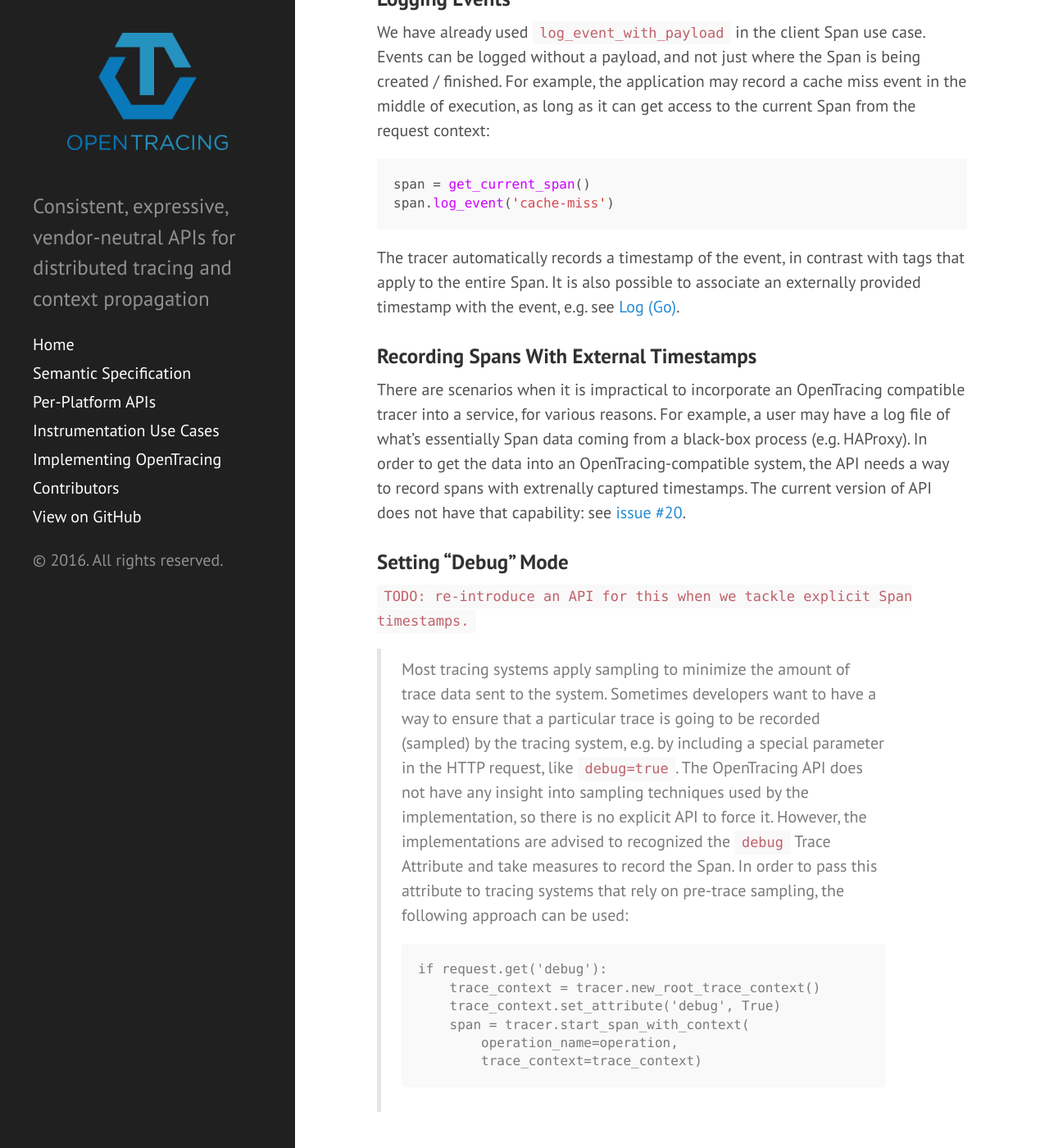
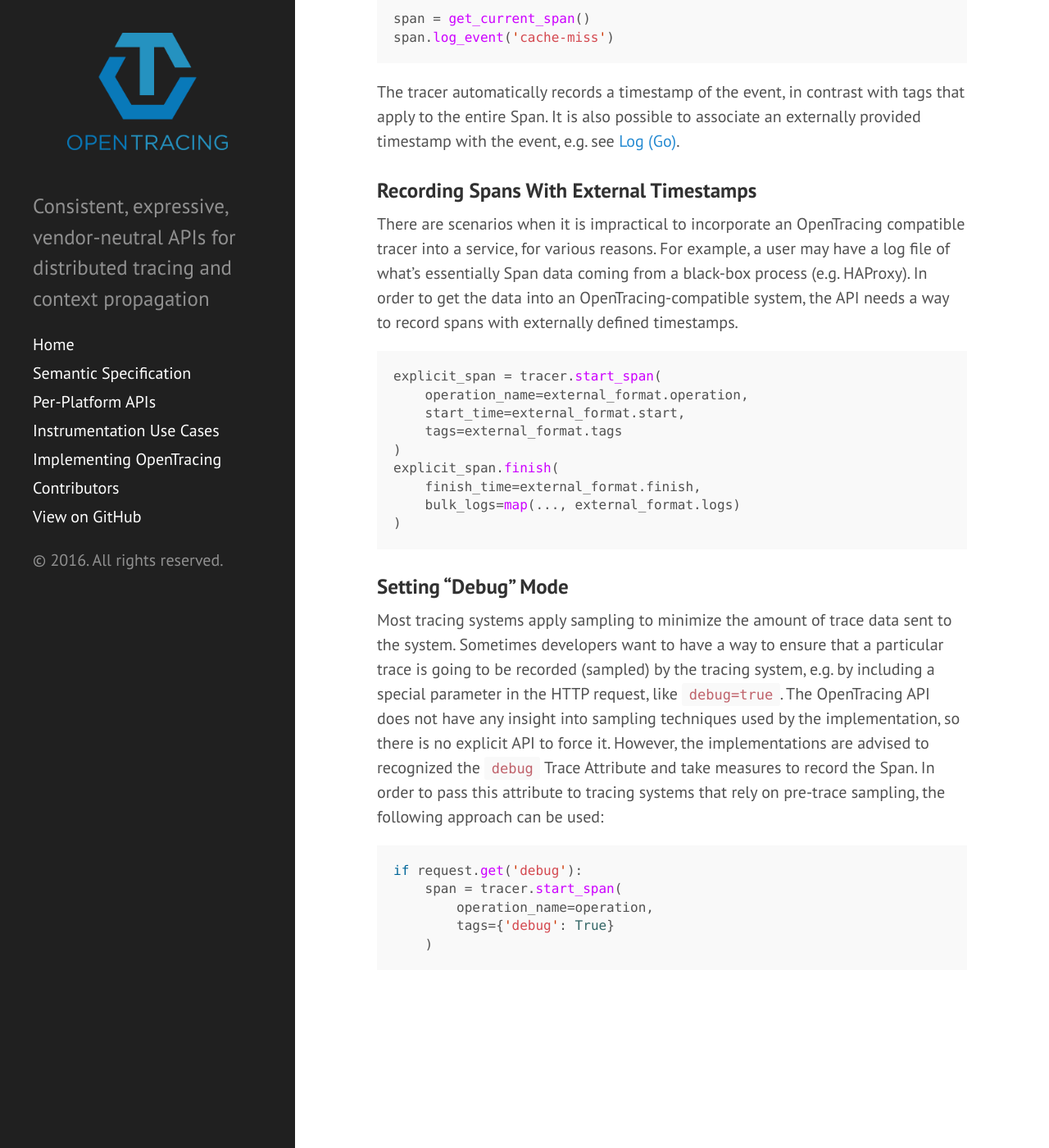
Before and after one commit to opentracing/opentracing.io, a Jekyll site: the page built from use-cases.md, in a window 1280 px wide and 1400 px high, scrolled down 7822 px. Shown: the whole window at 82% size. Built offline with Jekyll 4.4.1, drawn with Linux system fonts in a browser that asks for light colours; some of the changed text lies outside the part shown.

Commit message:
update use-cases per the latest Go changes / spec.md

```diff
--- a/use-cases.md
+++ b/use-cases.md
@@ -11,23 +11,23 @@
 OpenTracing is a thin standardization layer that sits between application/library code and various systems that consume tracing and causality data. Here is a diagram:
 
 ~~~
-  +-------------+   +---------+   +----------+  +------------+
-  | Application |   | Library |   |   OSS    |  |  RPC/IPC   |
-  |    Code     |   |  Code   |   | Services |  | Frameworks |
-  +-------------+   +---------+   +----------+  +------------+
-         |               |              |             |
-         |               |              |             |
-         v               v              v             v
-      +-------------------------------------------------------+
-      | · · · · · · · · OpenTracing · · · · · · · · · · · · · |
-      +-------------------------------------------------------+
-         |                |                 |                |
-         |                |                 |                |
-         v                v                 v                v
-   +-----------+   +-------------+   +-------------+   +-----------+
-   |  Tracing  |   |   Logging   |   |   Metrics   |   |  Tracing  |
-   | System A  |   | Framework B |   | Framework C |   | System D  |
-   +-----------+   +-------------+   +-------------+   +-----------+
+   +-------------+  +---------+  +----------+  +------------+
+   | Application |  | Library |  |   OSS    |  |  RPC/IPC   |
+   |    Code     |  |  Code   |  | Services |  | Frameworks |
+   +-------------+  +---------+  +----------+  +------------+
+          |              |             |             |
+          |              |             |             |
+          v              v             v             v
+     +-----------------------------------------------------+
+     | · · · · · · · · · · OpenTracing · · · · · · · · · · |
+     +-----------------------------------------------------+
+       |               |                |               |
+       |               |                |               |
+       v               v                v               v
+ +-----------+  +-------------+  +-------------+  +-----------+
+ |  Tracing  |  |   Logging   |  |   Metrics   |  |  Tracing  |
+ | System A  |  | Framework B |  | Framework C |  | System D  |
+ +-----------+  +-------------+  +-------------+  +-----------+
 ~~~
 
 **Application Code**: Developers writing application code can use OpenTracing to describe causality, demarcate control flow, and add fine-grained logging information along the way.
@@ -95,10 +95,10 @@
 Let's assume that we have an HTTP server, and the Span is propagated from the client via HTTP headers, accessible via `request.headers`:
 
 {% highlight python %}
-span = tracer.join_trace_from_text(
+extractor = tracer.extractor(opentracing.HTTP_HEADER_FORMAT)
+span = extractor.join_trace(
     operation_name=operation,
-    context_snapshot=request.headers,
-    trace_attributes=request.headers
+    carrier=request.headers
 )
 {% endhighlight %}
 
@@ -111,10 +111,10 @@
 The `span` object above can be `None` if the Tracer did not find relevant headers in the incoming request: presumably because the client did not send them. In this case the server needs to start a brand new trace.
 
 {% highlight python %}
-span = tracer.join_trace_from_text(
+extractor = tracer.extractor(opentracing.HTTP_HEADER_FORMAT)
+span = extractor.join_trace(
     operation_name=operation,
-    context_snapshot=request.headers,
-    trace_attributes=request.headers
+    carrier=request.headers
 )
 if span is None:
     span = tracer.start_trace(operation_name=operation)
@@ -170,26 +170,21 @@
     # retrieve current span from propagated request context
     parent_span = get_current_span()
 
-    # start a new child span or a brand new trace if no parent
-    if parent_span is None:
-        span = tracer.start_trace(operation_name=operation)
-    else:
-        span = parent_span.start_child(operation_name=operation)
-    span.set_tag('http.url', request.full_url)
+    # start a new span to represent the RPC
+    span = tracer.start_span(
+        operation_name=operation,
+        parent=parent_span,
+        tags={'http.url': request.full_url
+    )
 
-    # Propagate the Span via HTTP request headers
-    h_ctx, h_attr = tracer.propagate_span_as_text(span)
-
-    for key, value in h_ctx.iteritems():
-        request.add_header(key, value)
-    if h_attr:
-        for key, value in h_attr.iteritems():
-            request.add_header(key, value)
+    # propagate the Span via HTTP request headers
+    injector = tracer.injector(opentracing.HTTP_HEADER_FORMAT)
+    injector.inject(span, request)
 
     # define a callback where we can finish the span
     def on_done(future):
         if future.exception():
-            span.log_event_with_payload('exception', exception)
+            span.log_event_with_payload('rpc exception', exception)
         span.set_tag('http.status_code', future.result().status_code)
         span.finish()
 
@@ -198,13 +193,12 @@
         future.add_done_callback(on_done)
         return future
     except Exception e:
-        span.log_event_with_payload('exception', e)
+        span.log_event_with_payload('general exception', e)
         span.finish()
         raise
 {% endhighlight %}
 
   * The `get_current_span()` function is not a part of the OpenTracing API. It is meant to represent some util method of retrieving the current Span from the current request context propagated implicitly (as is often the case in Python).
-  * The encoding function `propagate_span_as_text` returns two maps, one representing a snapshot of the Span's context, and the other the Trace Attributes. We copy both maps into the HTTP request headers.
   * We assume the HTTP client is asynchronous, so it returns a Future, and we need to add an on-completion callback to be able to finish the current child Span.
   * If the HTTP client returns a future with exception, we log the exception to the Span with `log_event_with_payload` method.
   * Because the HTTP client may throw an exception even before returning a Future, we use a try/catch block to finish the Span in all circumstances, to ensure it is reported and avoid leaking resources.
@@ -235,17 +229,28 @@
 
 ### Recording Spans With External Timestamps
 
-There are scenarios when it is impractical to incorporate an OpenTracing compatible tracer into a service, for various reasons. For example, a user may have a log file of what's essentially Span data coming from a black-box process (e.g. HAProxy). In order to get the data into an OpenTracing-compatible system, the API needs a way to record spans with extrenally captured timestamps. The current version of API does not have that capability: see [issue #20](https://github.com/opentracing/opentracing.github.io/issues/20).
+There are scenarios when it is impractical to incorporate an OpenTracing compatible tracer into a service, for various reasons. For example, a user may have a log file of what's essentially Span data coming from a black-box process (e.g. HAProxy). In order to get the data into an OpenTracing-compatible system, the API needs a way to record spans with externally defined timestamps.
+
+{% highlight python %}
+explicit_span = tracer.start_span(
+    operation_name=external_format.operation,
+    start_time=external_format.start,
+    tags=external_format.tags
+)
+explicit_span.finish(
+    finish_time=external_format.finish,
+    bulk_logs=map(..., external_format.logs)
+)
+{% endhighlight %}
 
 ### Setting "Debug" Mode
 
-`TODO: re-introduce an API for this when we tackle explicit Span timestamps.`
+Most tracing systems apply sampling to minimize the amount of trace data sent to the system.  Sometimes developers want to have a way to ensure that a particular trace is going to be recorded (sampled) by the tracing system, e.g. by including a special parameter in the HTTP request, like `debug=true`. The OpenTracing API does not have any insight into sampling techniques used by the implementation, so there is no explicit API to force it. However, the implementations are advised to recognized the `debug` Trace Attribute and take measures to record the Span. In order to pass this attribute to tracing systems that rely on pre-trace sampling, the following approach can be used:
 
-> Most tracing systems apply sampling to minimize the amount of trace data sent to the system.  Sometimes developers want to have a way to ensure that a particular trace is going to be recorded (sampled) by the tracing system, e.g. by including a special parameter in the HTTP request, like `debug=true`. The OpenTracing API does not have any insight into sampling techniques used by the implementation, so there is no explicit API to force it. However, the implementations are advised to recognized the `debug` Trace Attribute and take measures to record the Span. In order to pass this attribute to tracing systems that rely on pre-trace sampling, the following approach can be used:
->
->     if request.get('debug'):
->         trace_context = tracer.new_root_trace_context()
->         trace_context.set_attribute('debug', True)
->         span = tracer.start_span_with_context(
->             operation_name=operation,
->             trace_context=trace_context)
+{% highlight python %}
+if request.get('debug'):
+    span = tracer.start_span(
+        operation_name=operation,
+        tags={'debug': True}
+    )
+{% endhighlight %}
```
